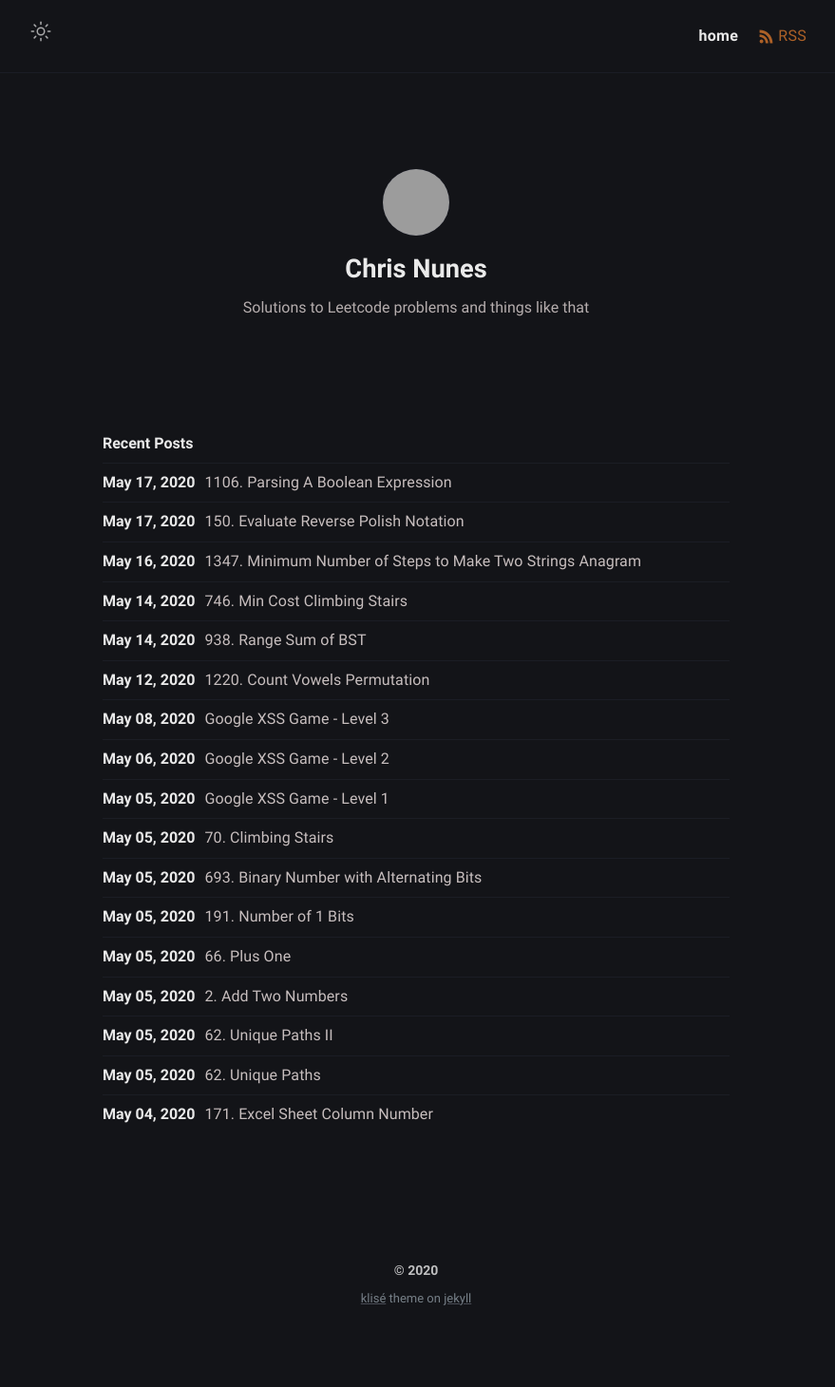
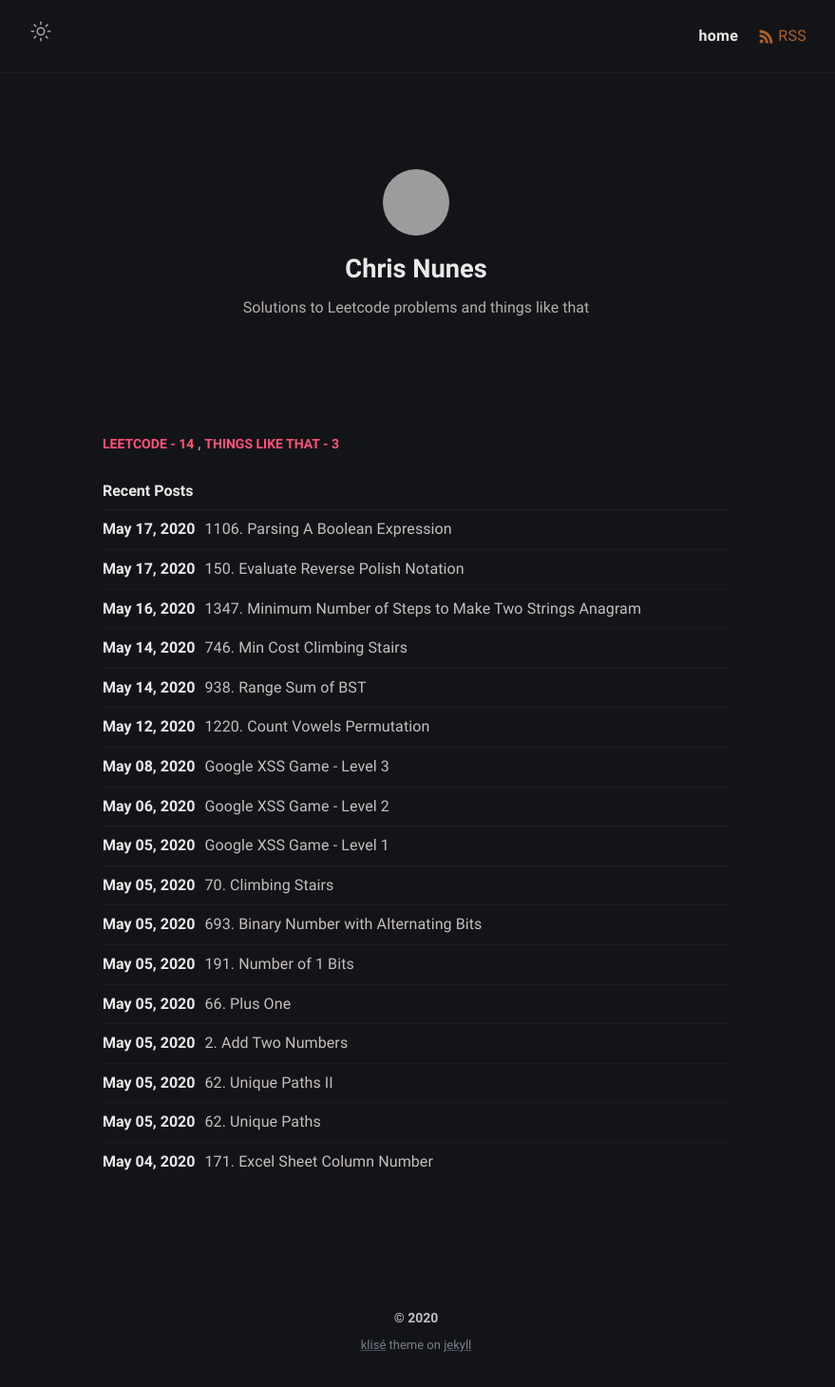
Before and after one commit to chrisnunes57/chrisnunes57.github.io, a Jekyll site: the page built from index.md, in a window 1280 px wide. Shown: the whole page at 95% size, without its empty margins (202-1081 px from the left). Built offline with Jekyll 4.4.1, drawn with Linux system fonts in a browser that asks for light colours; before the commit the page ends 1411 px from its top, so only the background shows below that; grey boxes are pictures that could not be loaded.

Commit message:
added counts to main page

```diff
--- /dev/null
+++ b/_includes/counts.html
@@ -0,0 +1,26 @@
+<div class="counts">
+  <span itemprop="keywords">
+
+      {% for post in site.posts %}
+          {% if post.tags contains "leetcode" %}
+              {% capture _ %}{% increment leet_count %}{% endcapture %}
+          {% endif %}
+      {% endfor %}
+      {% for post in site.posts %}
+          {% if post.tags contains "things like that" %}
+              {% capture _ %}{% increment things_count %}{% endcapture %}
+          {% endif %}
+      {% endfor %}
+      <a class="tag" href="/tags#leetcode">Leetcode - {{ leet_count }}</a>
+      <span>,</span>
+      <a class="tag" href="/tags#things-like-that">Things like that - {{ things_count }}</a>
+  </span>
+</div>
+
+
+<!-- {% assign leet_count = 0 %}
+{% for post in site.posts %}
+    {% if post.tags contains "leetcode" %}
+      {% increment leet_count %}
+    {% endif %}
+{% endfor %} -->
--- a/_layouts/home.html
+++ b/_layouts/home.html
@@ -2,6 +2,8 @@
 layout: default
 home: true
 ---
+
+{% include counts.html posts = site.posts %}
 
 <h4 class="posts-item-note">Recent Posts</h4>
 {% for post in site.posts %}
--- a/assets/css/style.scss
+++ b/assets/css/style.scss
@@ -17,3 +17,18 @@
 .denom {
   border-top: 1px solid;
 }
+
+.counts {
+  margin-bottom: 20px;
+}
+
+.counts .tag {
+  font-weight: 700;
+  text-decoration: none;
+  font-size: 14px;
+  text-transform: uppercase;
+}
+
+body[data-theme="dark"] .counts .tag {
+    color: #ff5277;
+}
```
Also changed, not shown: _layouts/default.html (line endings or trailing spaces).
